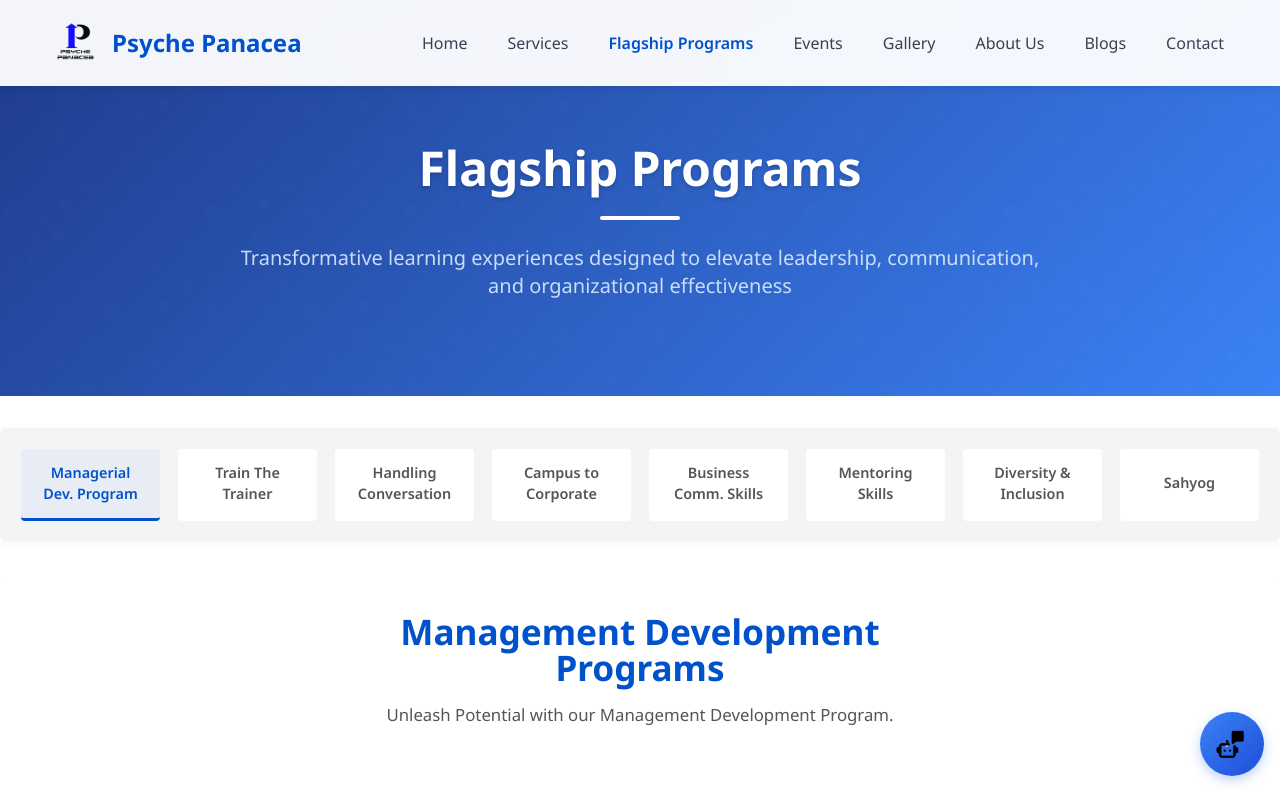
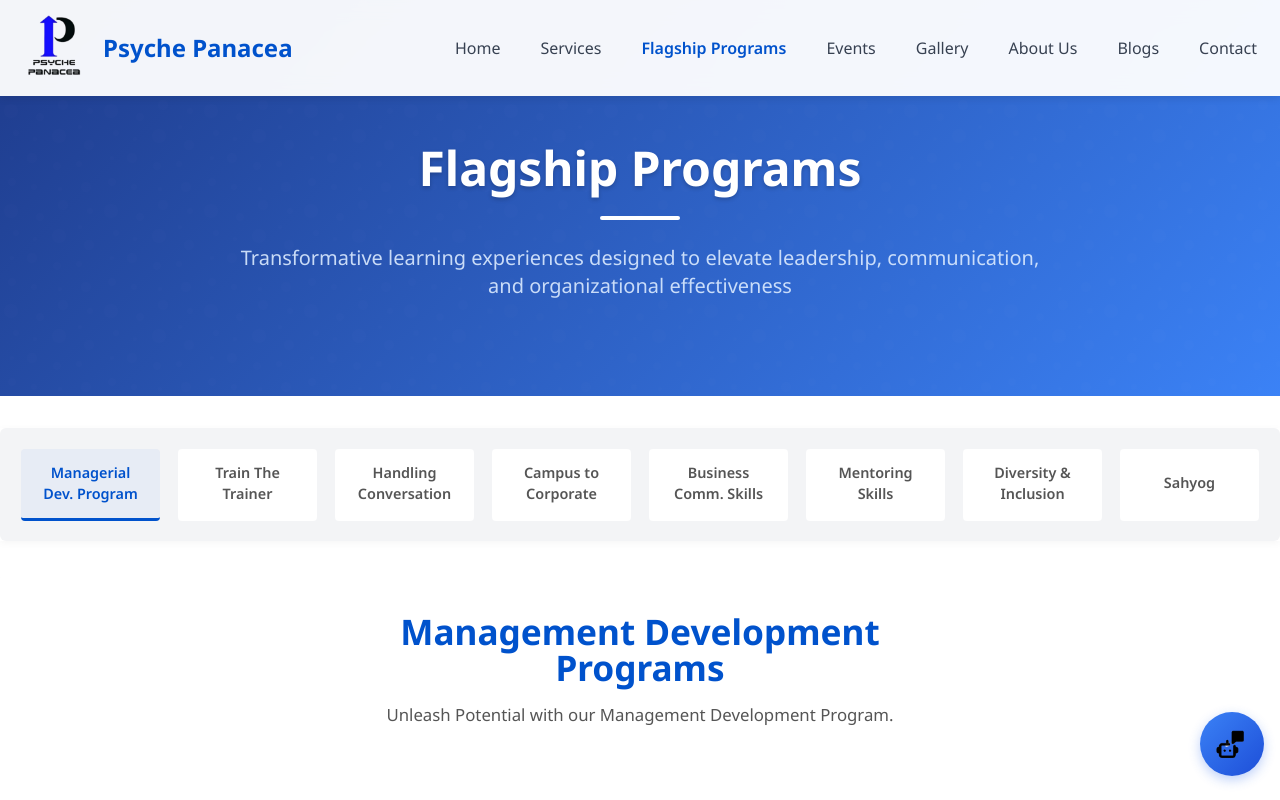
Before and after one commit to Pavan8023/psychepan, a website: page flagship-programs.html in a window 1280 px wide. Shown: the top 800 px of the page. Drawn offline with nearby package versions, Linux system fonts and the light colour scheme.

Commit message:
psyche panacea

```diff
--- a/flagship-programs.html
+++ b/flagship-programs.html
@@ -83,15 +83,17 @@
             background: linear-gradient(135deg, #0052cc, #4da8ff);
         }
 
-        /* Header */
+        /* Fixed navbar solution */
         header {
             background-color: rgba(255, 255, 255, 0.95);
             backdrop-filter: blur(10px);
             box-shadow: 0 2px 8px rgba(0, 0, 0, 0.1);
             position: fixed;
+            top: 0;
             width: 100%;
+            height: 12vh;
             z-index: 1000;
-            padding: 1.2rem 3rem;
+            padding: 15px;
             display: flex;
             justify-content: space-between;
             align-items: center;
@@ -1093,7 +1095,8 @@
     <!-- Header -->
     <header>
         <div class="flex items-center space-x-2">
-            <img class="h-12 w-14" src="/images/psypan-logo-transparent.png" alt="Psyche Panacea">
+            <img class="h-16 w-14" src="/images/psypan-logo-transparent.png" alt="Psyche Panacea"
+                style="height: 80px; width: 80px;">
             <div class="text-2xl font-bold text-primary">Psyche Panacea</div>
         </div>
         <nav class="hidden md:flex items-center space-x-6">
```
Also changed, not shown: about-us.html (+4 -2 lines), blogs.html (+4 -2 lines), contact-career.html (+4 -2 lines), contact.html (+4 -2 lines), events.html (+4 -2 lines), gallery.html (+6 -3 lines), index.html (+1 -1 lines), services.html (+3 -2 lines).
